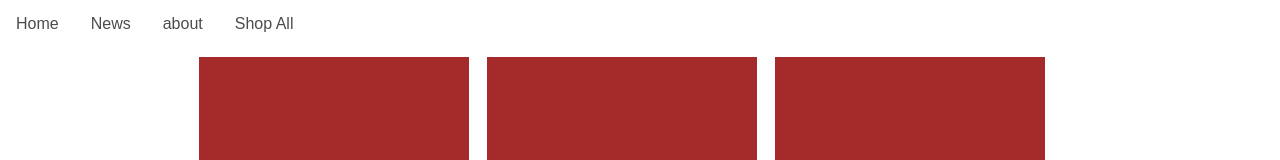
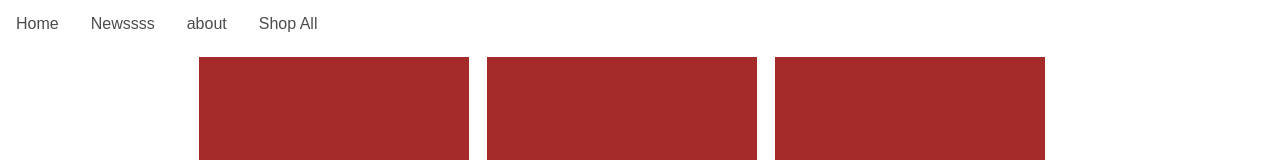
Before and after one commit to izumi-numayama/dezasuta, a plain HTML site: page コーディング②/index.html in a window 1280 px wide. Shown: the top 160 px of the page. Drawn offline with Linux system fonts and the light colour scheme.

Commit message:
テスト1

```diff
--- a/コーディング②/index.html
+++ b/コーディング②/index.html
@@ -15,7 +15,7 @@
             Home
         </li>
         <li>
-            News
+            Newssss
         </li>
         <li>
             about
```
